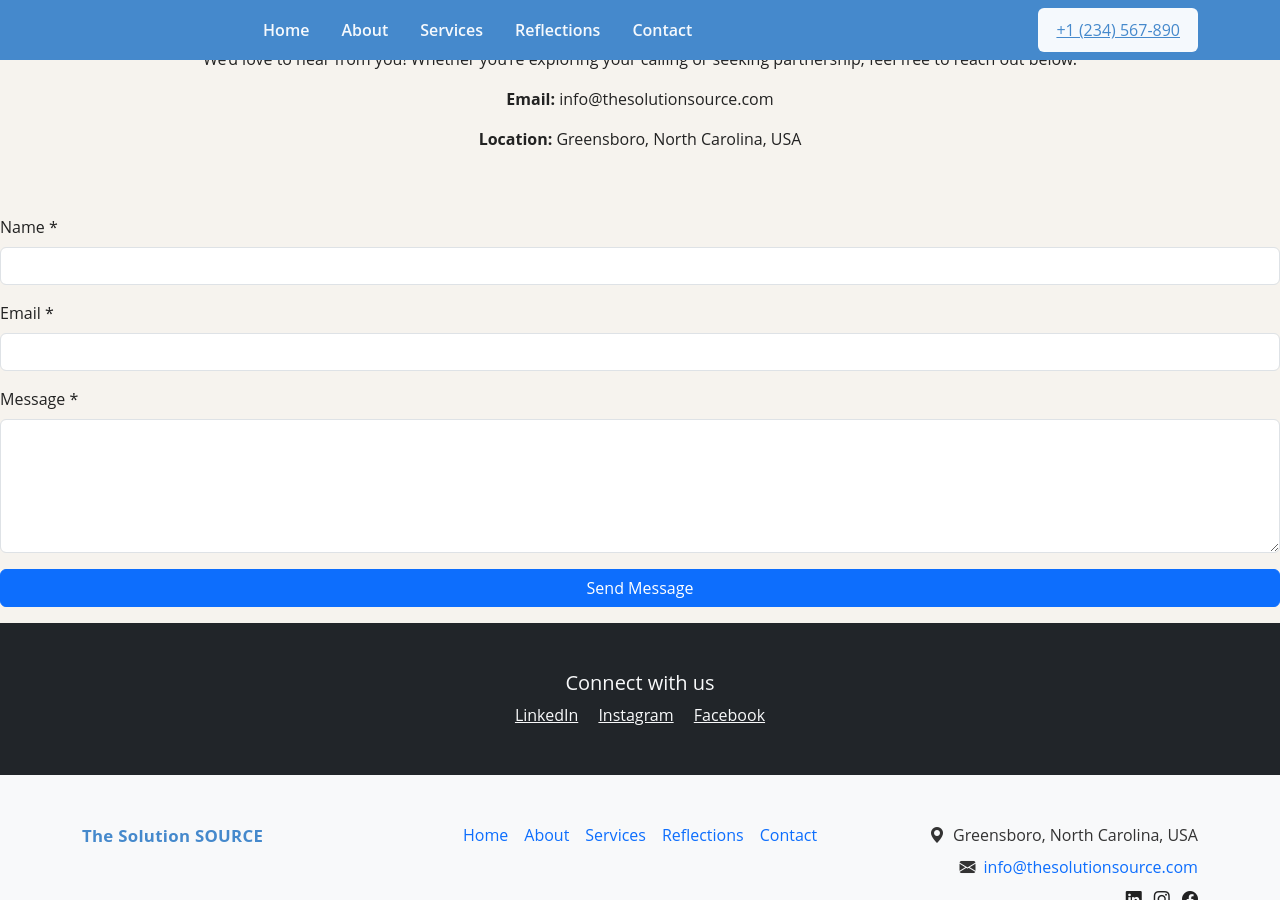
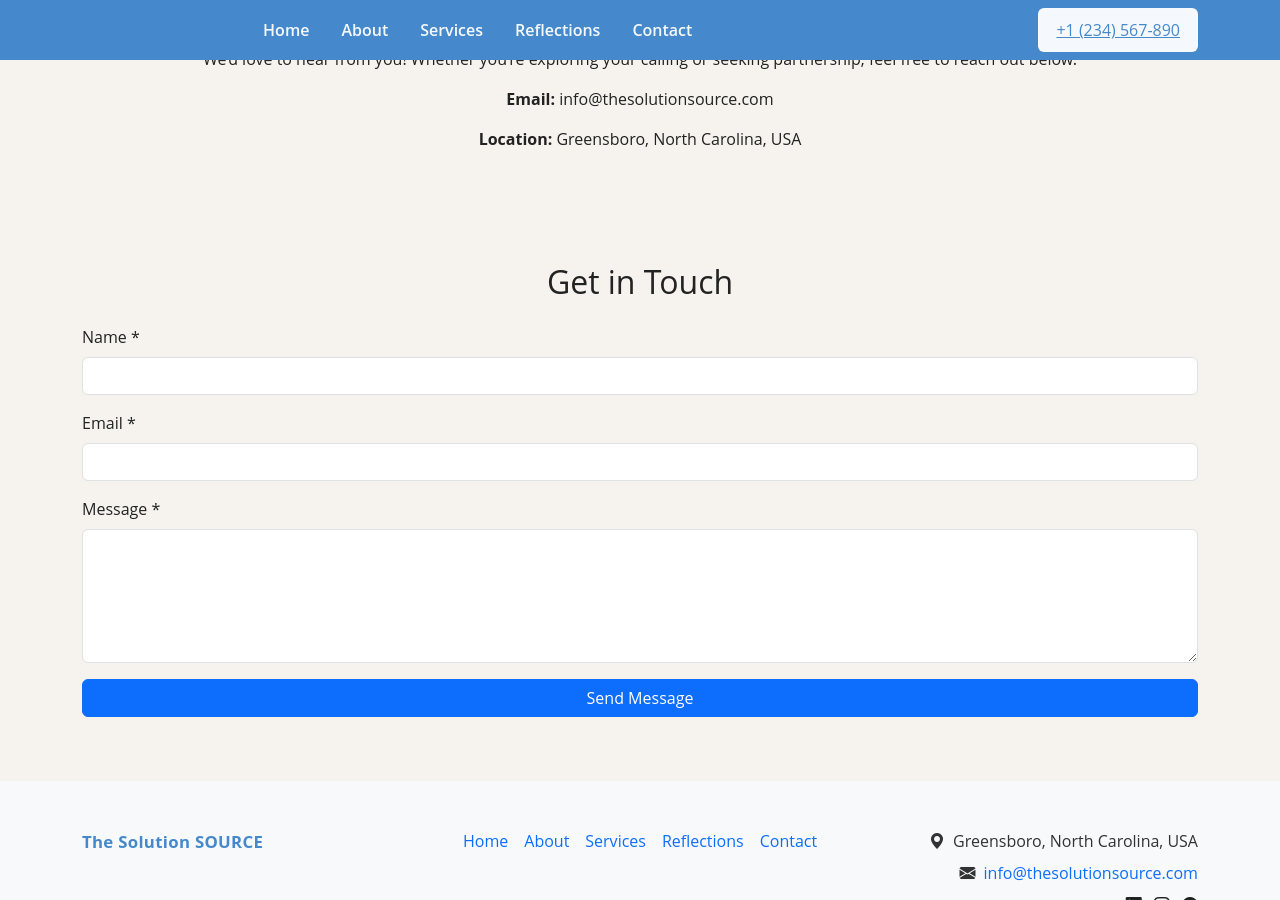
Before and after one commit to digitalsparkhq/thesolutionsource-demo, a Jekyll site: the page built from contact.md, in a window 1280 px wide and 900 px high, scrolled down 961 px. Built offline with Jekyll 4.4.1, drawn with Linux system fonts in a browser that asks for light colours.

Commit message:
Update contact.md

```diff
--- a/contact.md
+++ b/contact.md
@@ -13,13 +13,9 @@ hero_height: hero-sm
   </div>
 </section>
 
-{% include contact-form.html %}
-
-<section class="py-5 bg-dark text-light text-center">
-  <div class="container">
-    <h5>Connect with us</h5>
-    <a href="#" class="text-light me-3">LinkedIn</a>
-    <a href="#" class="text-light me-3">Instagram</a>
-    <a href="#" class="text-light">Facebook</a>
+<section class="py-5">
+  <div class="container contact-form-wrapper">
+    <h2 class="text-center mb-4 section-title">Get in Touch</h2>
+    {% include contact-form.html %}
   </div>
 </section>
```
